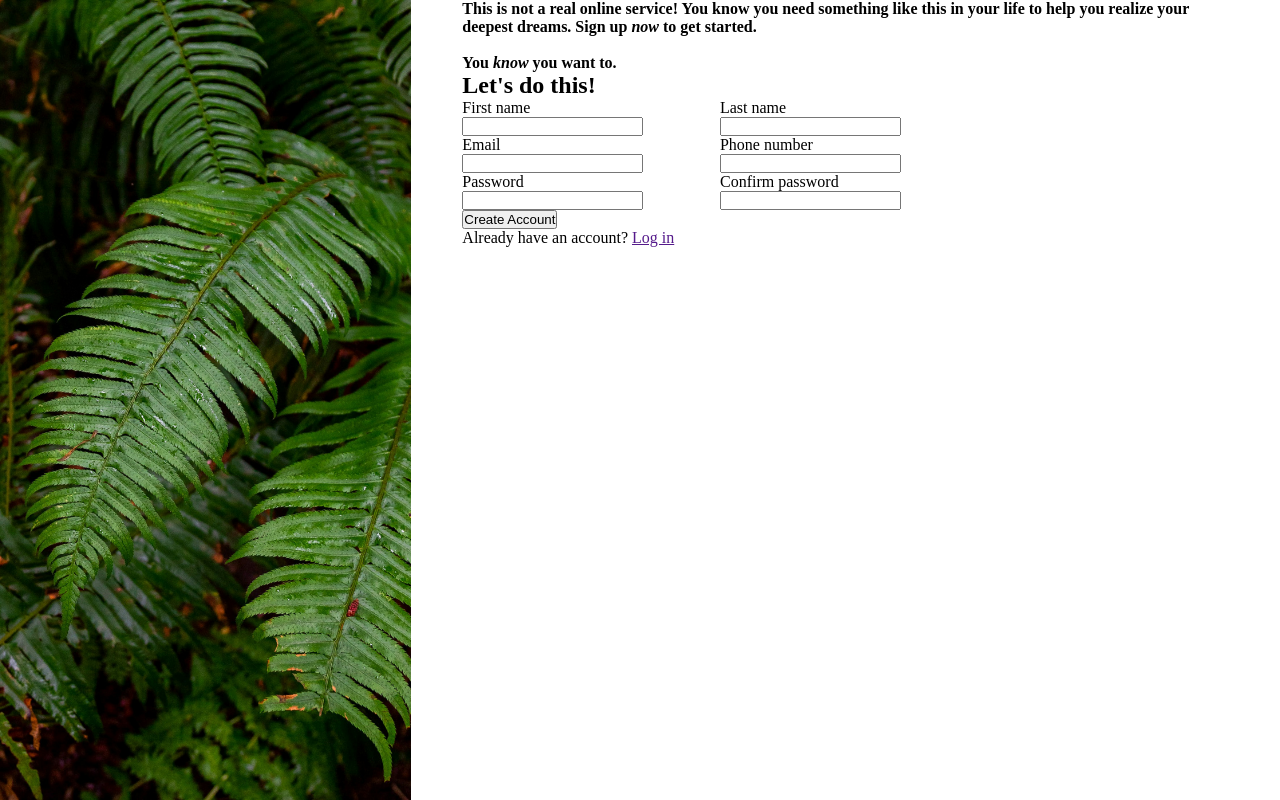
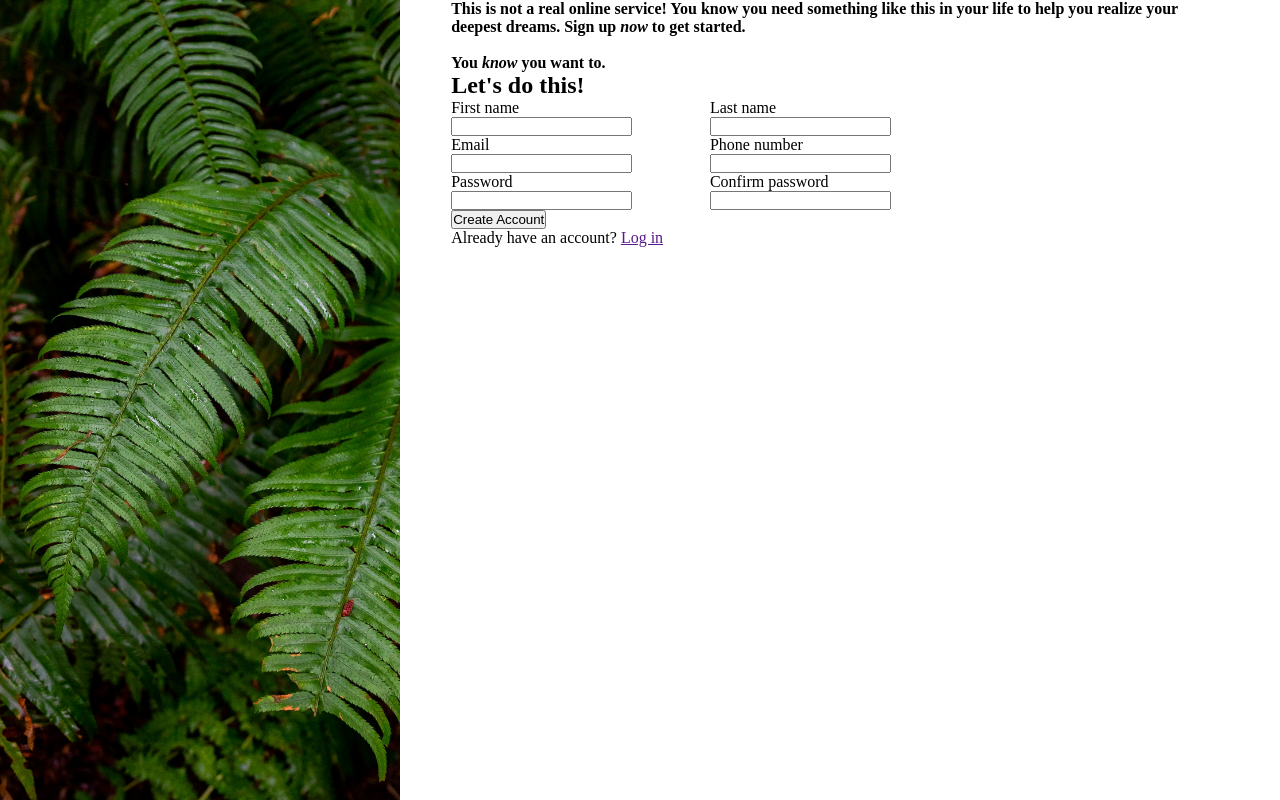
Before and after one commit to harshnugget/TOP-sign-up-form, a plain HTML site: page index.html in a window 1280 px wide. Drawn offline with Linux system fonts and the light colour scheme; a web font is replaced by a local one.

Commit message:
Header image resizing
    - Header image will resize appropriately depending on screen size

```diff
--- a/style.css
+++ b/style.css
@@ -9,28 +9,25 @@
 body {
     display: flex;
     flex-direction: column;
+    height: 100vh;
+}
+
+.header-image {
+    display: flex;
+    background-color: antiquewhite;
+    height: max(8rem, 35vw);
+    overflow: hidden;
+}
+
+.header-image img {
+    width: 100%;
+    object-fit: cover;
+    flex-shrink: 0;
 }
 
 main {
     display: flex;
     flex-direction: column;
-}
-
-.header-image {
-    display: flex;
-    justify-content: center;
-    height: min(10rem, 50vw);
-    overflow: hidden;
-}
-
-.header-image img {
-    align-self: center;
-    width: 100%;
-}
-
-header {
-    margin: 0;
-    padding: 0;
 }
 
 .form-container,
@@ -54,13 +51,18 @@ header {
     margin-right: 0;
 }
 
-@media only screen and (min-width: 700px) {
+@media only screen and (min-width: 770px) {
     body {
         flex-direction: row;
     }
-    .header-image,
+    .header-image {
+        height: auto;
+        width: 35vw;
+        min-width: 25rem;
+        max-width: fit-content;
+    }
     .header-image img {
-        height: 100vh;
-        width: auto;
+        height: 100%;
+        min-width: 100%;
     }
 }
```
